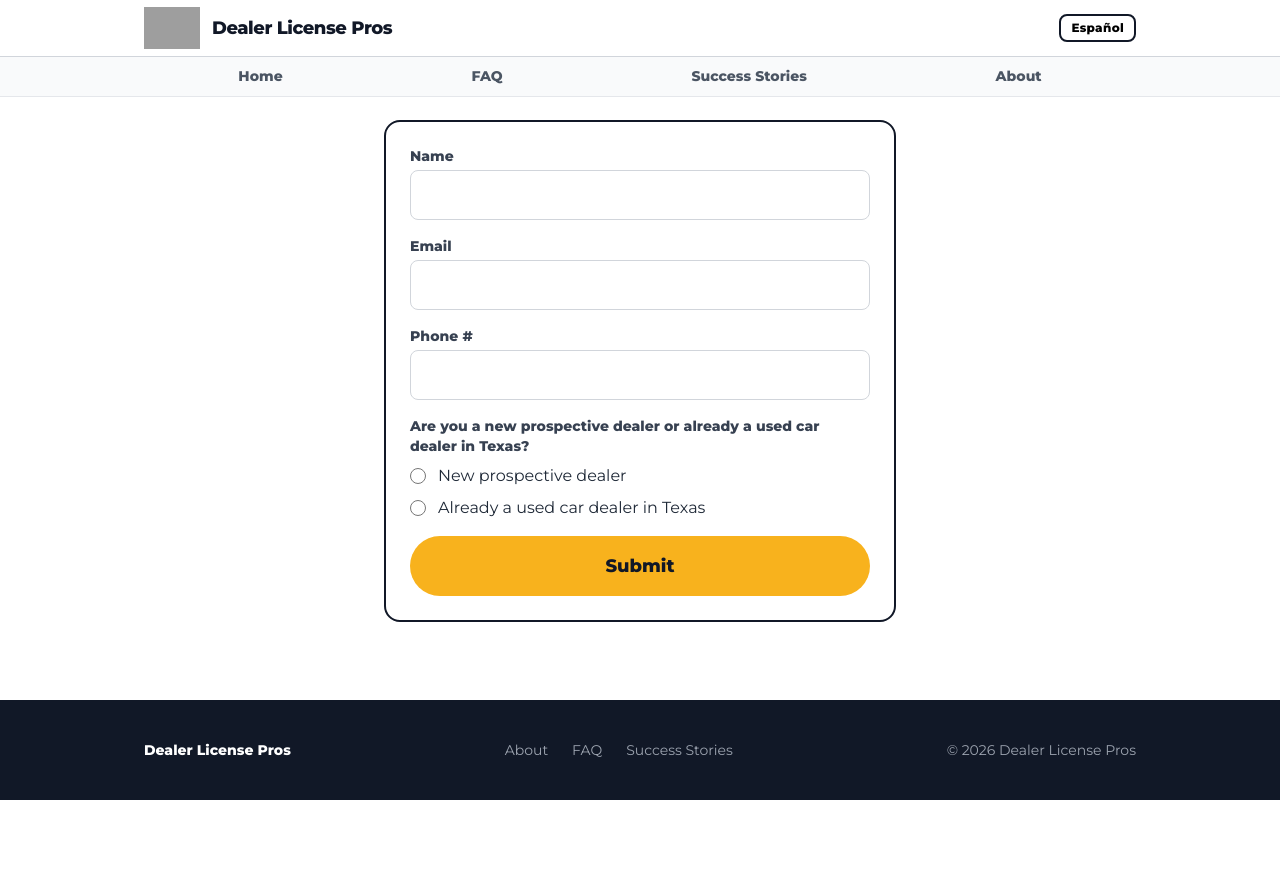
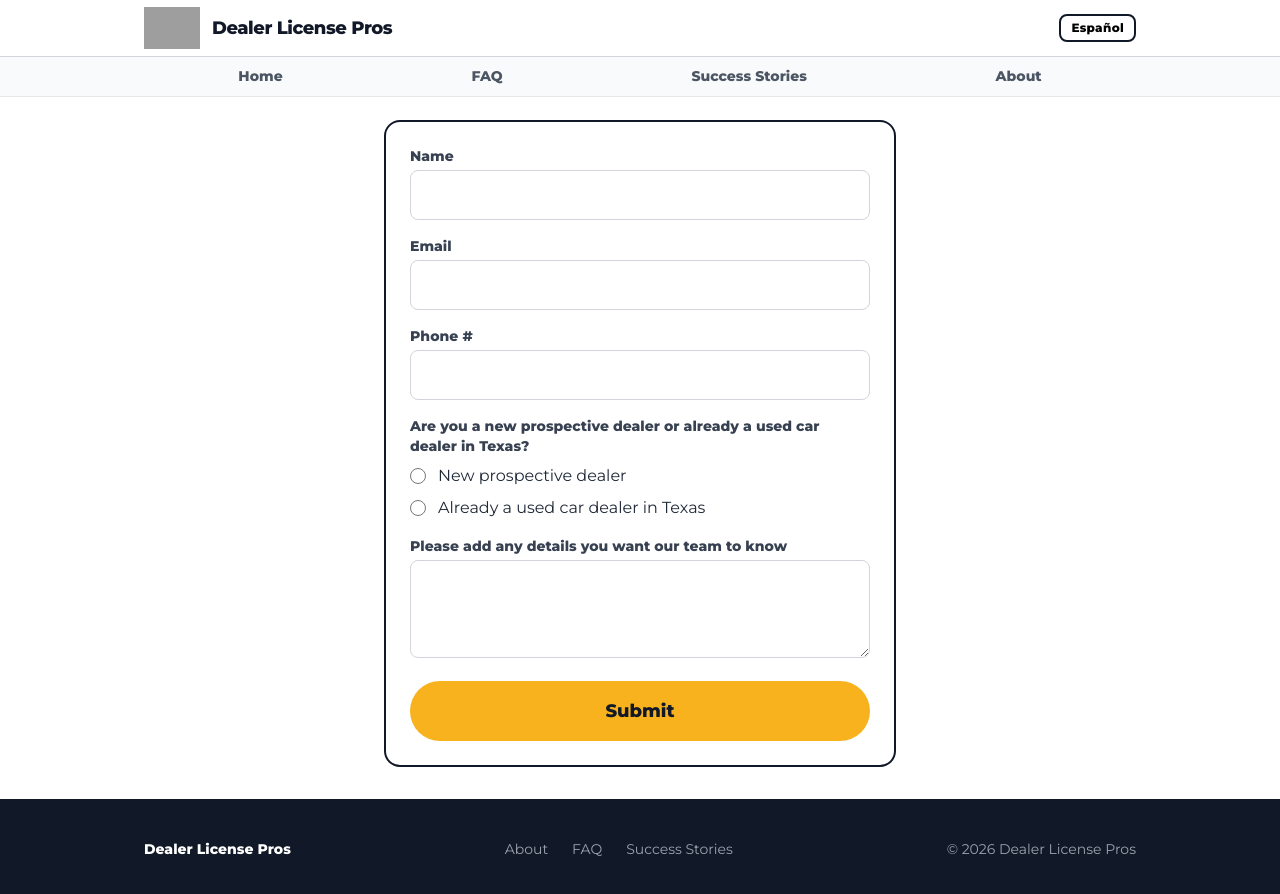
Before and after one commit to JacobDChamberlain/TexasDealerLicenseExperts, a React (Vite) app: page /contact in a window 1280 px wide. Shown: the top 894 px of the page. Before the commit the page ends 800 px from the top, so only its background shows below. Built offline with nearby package versions, Linux system fonts and the light colour scheme; grey boxes are pictures that could not be loaded.

Commit message:
update webinar dates to 2026 (duh lol oops) & add additional info textbox on contact form

```diff
--- a/src/config/webinars.js
+++ b/src/config/webinars.js
@@ -1,8 +1,8 @@
 export const upcomingWebinars = [
-  { date: 'Thursday, September 4, 2025', time: '10:00 AM CST' },
-  { date: 'Saturday, October 11, 2025', time: '10:00 AM CST' },
-  { date: 'Saturday, November 8, 2025', time: '10:00 AM CST' },
-  { date: 'Saturday, December 13, 2025', time: '10:00 AM CST' },
+  { date: 'Thursday, September 4, 2026', time: '10:00 AM CST' },
+  { date: 'Saturday, October 11, 2026', time: '10:00 AM CST' },
+  { date: 'Saturday, November 8, 2026', time: '10:00 AM CST' },
+  { date: 'Saturday, December 13, 2026', time: '10:00 AM CST' },
 ];
 
 export const nextWebinar = upcomingWebinars[0];
--- a/src/locales/en.json
+++ b/src/locales/en.json
@@ -111,6 +111,7 @@
     "currentStep": "Current Step in Process?",
     "areas": "What areas are you trying to be a dealer in?",
     "dmvConcern": "What is your main concern with the DMV?",
+    "additionalDetails": "Please add any details you want our team to know",
     "submit": "Submit",
     "submitting": "Submitting..."
   },
--- a/src/locales/es.json
+++ b/src/locales/es.json
@@ -111,6 +111,7 @@
     "currentStep": "¿Paso actual en el proceso?",
     "areas": "¿En qué áreas quiere ser distribuidor?",
     "dmvConcern": "¿Cuál es su principal preocupación con el DMV?",
+    "additionalDetails": "Por favor agregue cualquier detalle que quiera que nuestro equipo sepa",
     "submit": "Enviar",
     "submitting": "Enviando..."
   },
--- a/src/pages/Contact.jsx
+++ b/src/pages/Contact.jsx
@@ -11,7 +11,7 @@ export default function Contact() {
   const path = state?.path ?? 'consult';
 
   const [form, setForm] = useState({
-    name: '', email: '', phone: '', dealerType: '', currentStep: '', areas: '', dmvConcern: '',
+    name: '', email: '', phone: '', dealerType: '', currentStep: '', areas: '', dmvConcern: '', additionalDetails: '',
   });
   const [submitting, setSubmitting] = useState(false);
   const [error, setError] = useState('');
@@ -114,6 +114,11 @@ export default function Contact() {
               </div>
             )}
 
+            <div>
+              <label className={labelClass}>{t('contact.additionalDetails')}</label>
+              <textarea rows={3} className={inputClass} value={form.additionalDetails} onChange={set('additionalDetails')} />
+            </div>
+
             {error && <p className="text-red-600 text-sm">{error}</p>}
 
             <button
```
